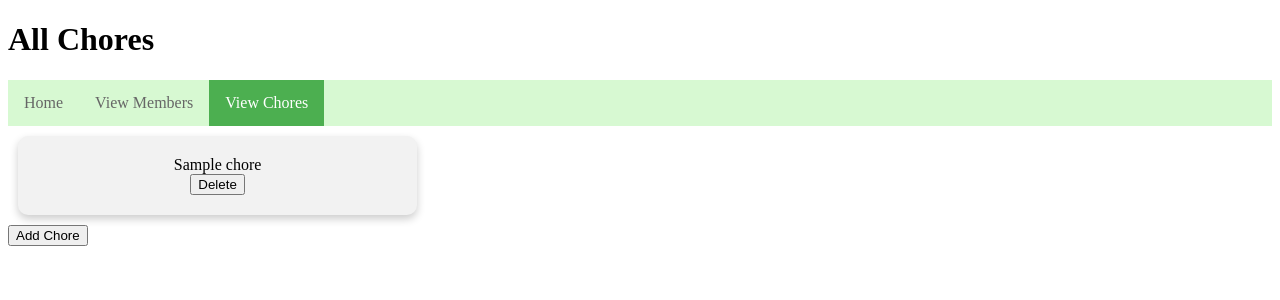
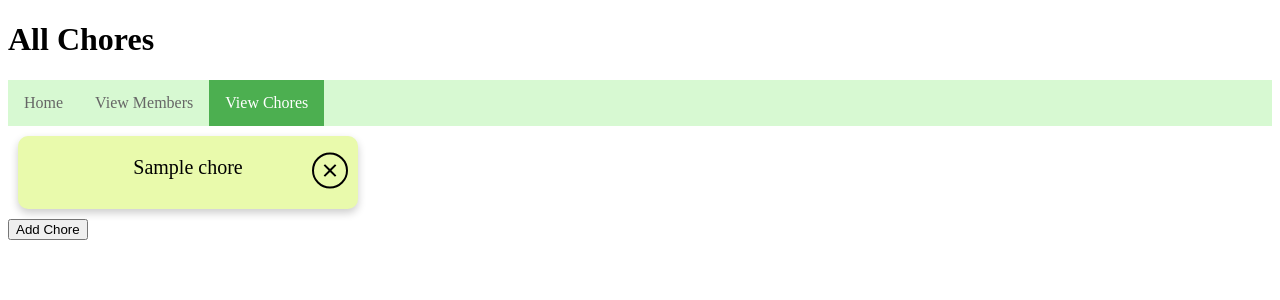
Before and after one commit to dixonjoel/chore-share, a Flask app: page /chores in a window 1280 px wide. Shown: the top 300 px of the page. Run offline with Flask 3, Linux system fonts and the light colour scheme; tables that the repository leaves empty hold one stand-in row (values such as "Sample post").

Commit message:
Styling on the Chore cards

```diff
--- a/source/static/style.css
+++ b/source/static/style.css
@@ -30,18 +30,6 @@ nav li.active a {
     color: white;
 }
 
-.chore-card {
-    background-color: #f2f2f2; /* light gray background */
-    border-radius: 10px; /* rounded edges */
-    box-shadow: 0 4px 8px 0 rgba(0, 0, 0, 0.2); /* shadow effect */
-    padding: 20px;
-    margin: 10px;
-    width: calc(30% - 20px); /* max of 3 chores per row */
-    display: inline-block;
-    vertical-align: top;
-    text-align: center;
-}
-
 .member-card {
     background-color: #f0ccf1; /* light gray background */
     border-radius: 10px; /* rounded edges */
@@ -53,3 +41,44 @@ nav li.active a {
     vertical-align: top;
     text-align: center;
 }
+
+.chore-card {
+    background-color: #e9faac;
+    border-radius: 10px; /* rounded edges */
+    box-shadow: 0 4px 8px 0 rgba(0, 0, 0, 0.2); /* shadow effect */
+    padding: 20px;
+    margin: 10px;
+    width: calc(30% - 20px); /* max of 3 chores per row */
+    display: inline-block;
+    vertical-align: middle; /* center the card vertically */
+    text-align: center; /* center the text */
+    max-width: 300px; /* add a maximum width */
+    min-width: 200px; /* add a minimum width */
+    position: relative; /* set the position to relative */
+}
+
+.chore-name {
+    font-size: 20px; /* increase the font size */
+    margin-bottom: 10px; /* add some spacing */
+}
+
+.delete-button {
+    background-color: transparent;
+    border: none;
+    cursor: pointer;
+    padding: 0;
+    margin: 0;
+    position: absolute; /* set the position to absolute */
+    top: 50%; /* center the button vertically */
+    right: 10px; /* move the button to the right */
+    transform: translateY(-50%); /* adjust the vertical position */
+}
+
+.delete-icon {
+    width: 24px;
+    height: 24px;
+    fill: #000;
+    border: 2px solid #000;
+    border-radius: 50%;
+    padding: 4px;
+}
--- a/source/templates/chores.html
+++ b/source/templates/chores.html
@@ -10,9 +10,13 @@
     <div>
         {% for chore in chores %}
         <div class="chore-card">
-            <div>{{ chore.name }}</div>
+            <div class="chore-name">{{ chore.name }}</div>
             <form method="POST" action="{{ url_for('delete_chore', chore_id=chore.id) }}">
-                <input type="submit" value="Delete">
+                <button type="submit" class="delete-button">
+                    <svg viewBox="0 0 24 24" class="delete-icon">
+                        <path fill="currentColor" d="M12 10.586l4.95-4.95 1.414 1.414-4.95 4.95 4.95 4.95-1.414 1.414-4.95-4.95-4.95 4.95-1.414-1.414 4.95-4.95-4.95-4.95 1.414-1.414z"></path>
+                    </svg>
+                </button>
             </form>
         </div>
         {% endfor %}
```
